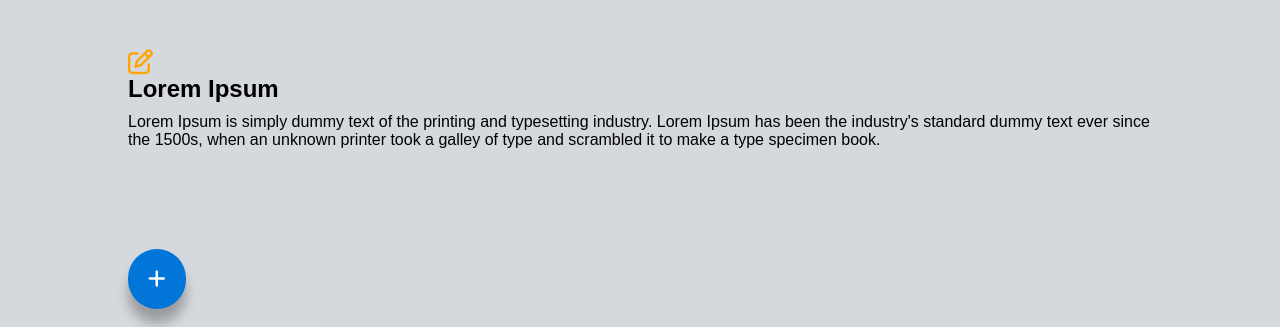
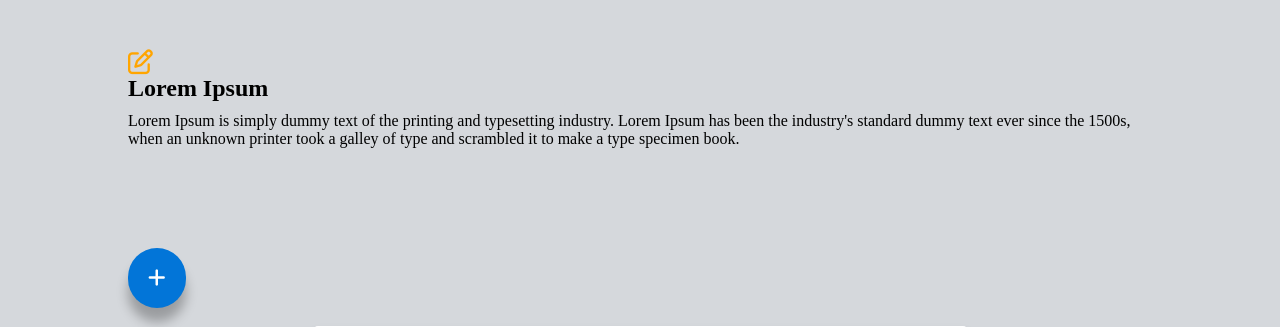
Before and after one commit to olivergrt/olivergrt.github.io, a PHP site: page / in a window 1280 px wide. Shown: the part 150-477 px from the top of the page. Run offline with PHP 8.4, Linux system fonts and the light colour scheme; some libraries are stand-ins or nearby versions.

Commit message:
Update styles.css

```diff
--- a/css/styles.css
+++ b/css/styles.css
@@ -13,7 +13,7 @@ header{
 
 body{
   background-color: #D5D8DC;
-  font-family: arial;
+/*   font-family: arial; */
 }
 
 body.dark {
```
